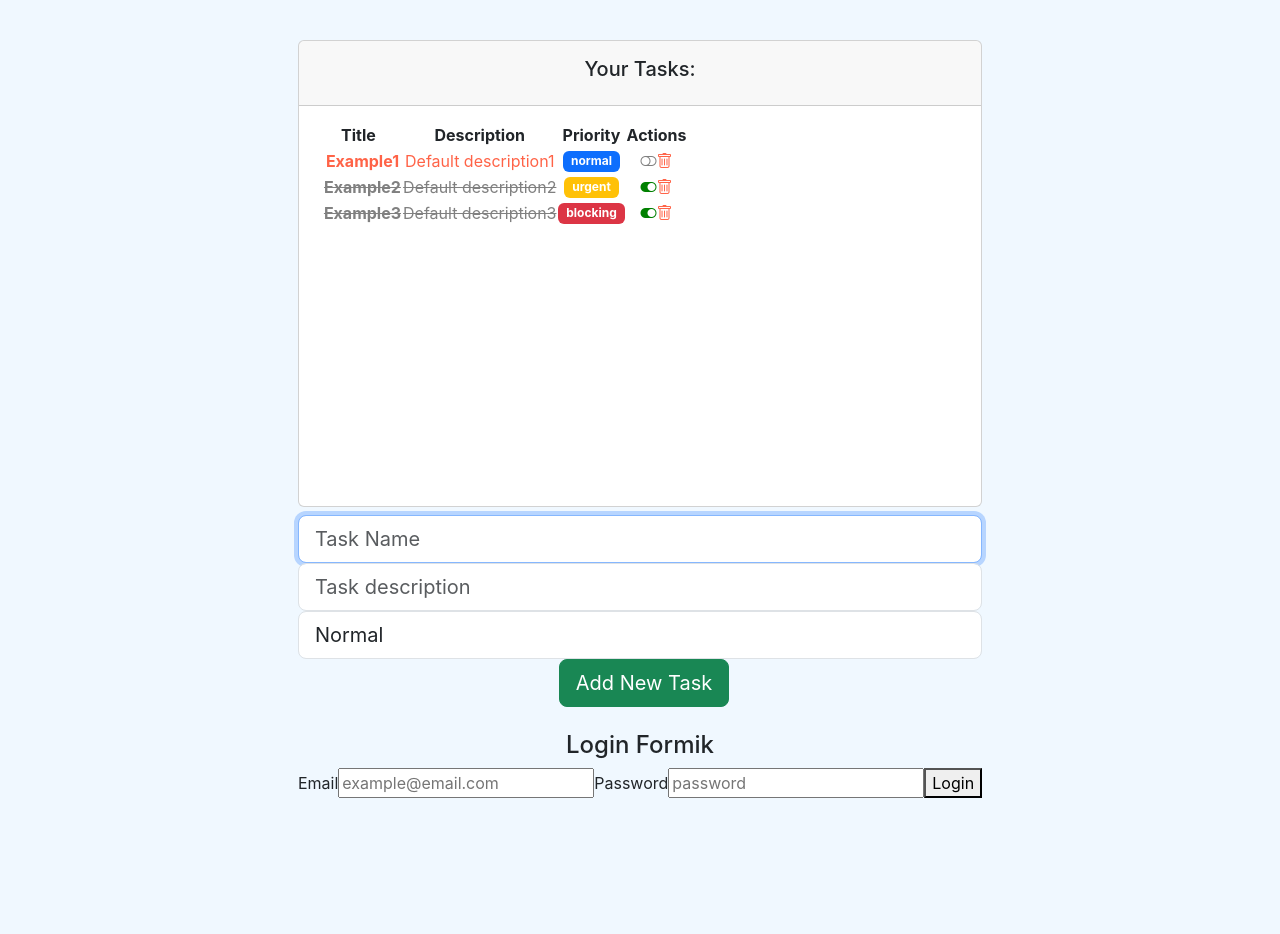
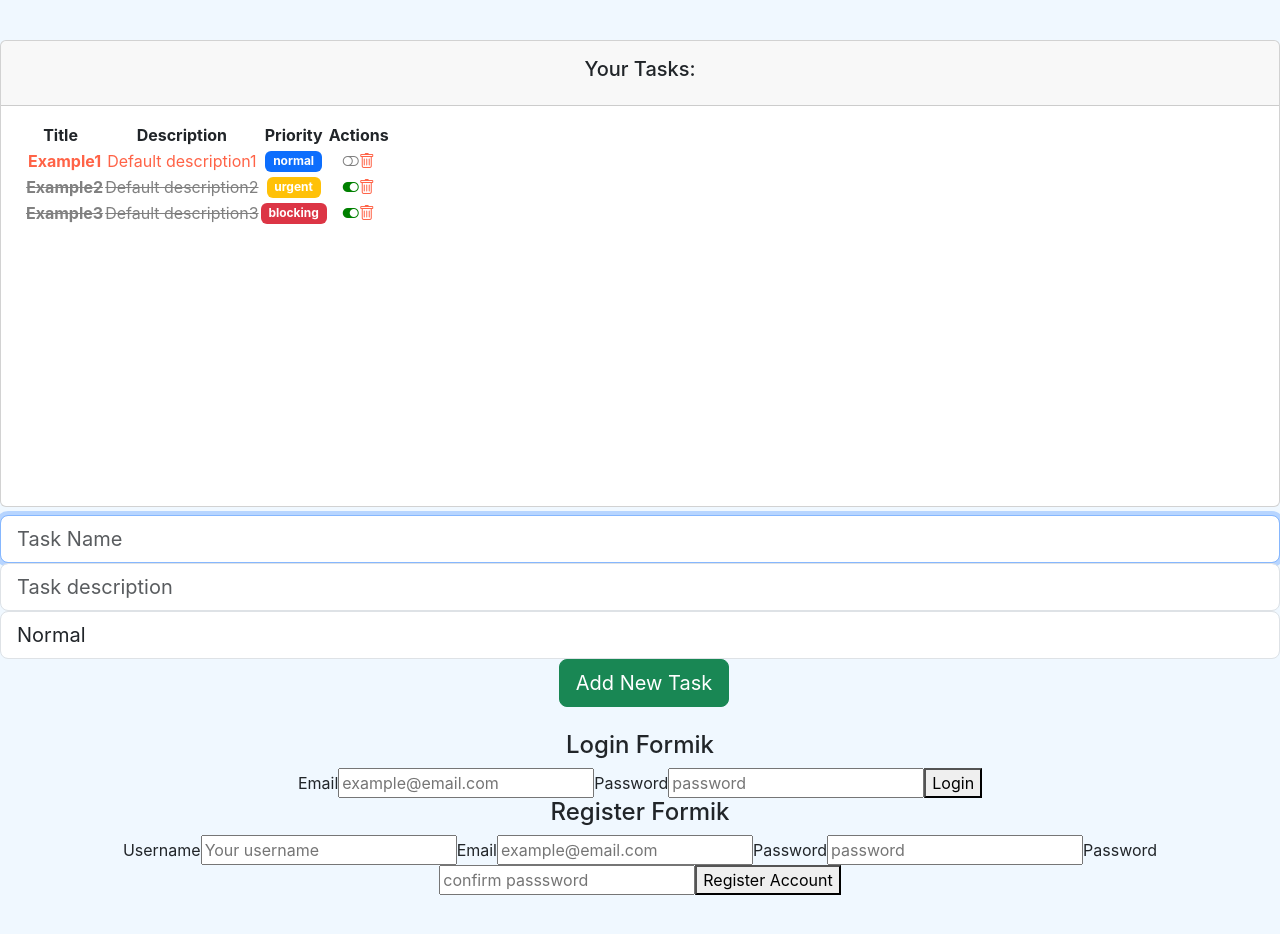
Before and after one commit to snipgamer1/AppReact, a React (Create React App) app: page / in a window 1280 px wide. Before the commit the page ends 838 px from the top, so only its background shows below. Built offline with nearby package versions, Linux system fonts and the light colour scheme.

Commit message:
registerFormik y yup

```diff
--- a/src/App.js
+++ b/src/App.js
@@ -16,6 +16,7 @@
 import Optionalrender from './components/pure/optionalRender';
 import RenderSqr from './components/container/renderElem';
 import Loginformik from './components/pure/forms/loginFormik';
+import Registerformik from './components/pure/forms/registerFormik';
 
 
 function App() {
@@ -56,6 +57,7 @@
       <RenderSqr/> */}
       {/* Ejemplos uso de formik y yup */}
       <Loginformik/>
+      <Registerformik/>
     </div>
   );
 }
--- /dev/null
+++ b/src/components/pure/forms/registerFormik.jsx
@@ -0,0 +1,136 @@
+import React from 'react';
+import { Formik, Form, Field, ErrorMessage } from 'formik';
+import * as Yup from 'yup';
+
+// Models
+import { ROLES } from '../../../models/roles.enum';
+import { User } from '../../../models/user.class';
+
+const Registerformik = () => {
+
+    let user = new User();
+
+    const initialValues = {
+        username: '',
+        email: '',
+        password: '',
+        confirm: '', // to confirm password
+        role: ROLES.USER
+    }
+
+    const registerSchema = Yup.object().shape(
+        {
+            username: Yup.string()
+                .min(6, 'Username too short')
+                .max(12, 'Username too long')
+                .required('Username is required'),
+            email: Yup.string()
+                .email('Invalid email format')
+                .required('Email is required'),
+            role: Yup.string()
+                .oneOf([ROLES.USER, ROLES.ADMIN], 'You must select a Role: User / Admin')
+                .required('Role is required'),
+            password: Yup.string()
+                .min(8, 'Password too short')
+                .required('Password is required'),
+            confirm: Yup.string()
+                .when("password", {
+                    is: value => (value && value.length > 0 ? true : false),
+                    then: () => Yup.string().oneOf(
+                        [Yup.ref("password")],
+                        '¡Passwords must match!'
+                    )
+                }).required('You must confirm the password')
+        }
+    )
+
+    const submit = (values) => {
+        alert('Register user')
+    }
+
+    return (
+        <div>
+            <h4>Register Formik</h4>
+            <Formik
+                initialValues = {initialValues}
+                // *** Yup Validation Schema ***
+                validationSchema = {registerSchema}
+                // ** onSubmit Event
+                onSubmit={async (values) => {
+                    await new Promise((r) => setTimeout(r, 1000));
+                    alert(JSON.stringify(values, null, 2))
+                }}
+            >
+
+            {({ values,
+                    touched,
+                    errors,
+                    isSubmitting,
+                    handleChange,
+                    handleBlur }) => (
+                        <Form>
+                            <label htmlFor="username">Username</label>
+                            <Field id="username" type="text" name="username" placeholder="Your username" />
+
+                            {/* Username Errors */}
+                            {
+                                errors.username && touched.username &&
+                                (
+                                    <ErrorMessage name="username" component='div'></ErrorMessage>
+                                )
+                            }
+
+                            <label htmlFor="email">Email</label>
+                            <Field id="email" type="email" name="email" placeholder="example@email.com" />
+
+                            {/* Email Errors */}
+                            {
+                                errors.email && touched.email &&
+                                (
+                                    <ErrorMessage name="email" component='div'></ErrorMessage>
+                                )
+                            }
+
+                            <label htmlFor="password">Password</label>
+                            <Field
+                                id="password"
+                                name="password"
+                                placeholder="password"
+                                type='password'
+                            />
+                            {/* Password Errors */}
+                            {
+                                errors.password && touched.password &&
+                                (
+                                    <ErrorMessage name="password" component='div'></ErrorMessage>
+                                )
+                            }
+
+                            <label htmlFor="confirm">Password</label>
+                            <Field
+                                id="confirm"
+                                name="confirm"
+                                placeholder="confirm passsword"
+                                type='password'
+                            />
+                            {/* Confirm Password Errors */}
+                            {
+                                errors.confirm && touched.confirm &&
+                                (
+                                    <ErrorMessage name="confirm" component='div'></ErrorMessage>
+                                )
+                            }
+
+                            <button type="submit">Register Account</button>
+                            {isSubmitting ? (<p>Sending your credentials...</p>): null}
+
+                        </Form>
+                    )
+            }
+
+            </Formik>
+        </div>
+    );
+}
+
+export default Registerformik;
--- /dev/null
+++ b/src/models/roles.enum.js
@@ -0,0 +1,4 @@
+export const ROLES = {
+    USER: 'user',
+    ADMIN: 'admin'
+}
--- /dev/null
+++ b/src/models/user.class.js
@@ -0,0 +1,17 @@
+import { ROLES } from "./roles.enum";
+
+export class User {
+    username = '';
+    email = '';
+    password = '';
+    role = ROLES.USER
+
+    constructor( username, email, password, role){
+        this.username = username;
+        this.email = email;
+        this.password = password;
+        this.role = role;
+
+    }
+
+}
```
